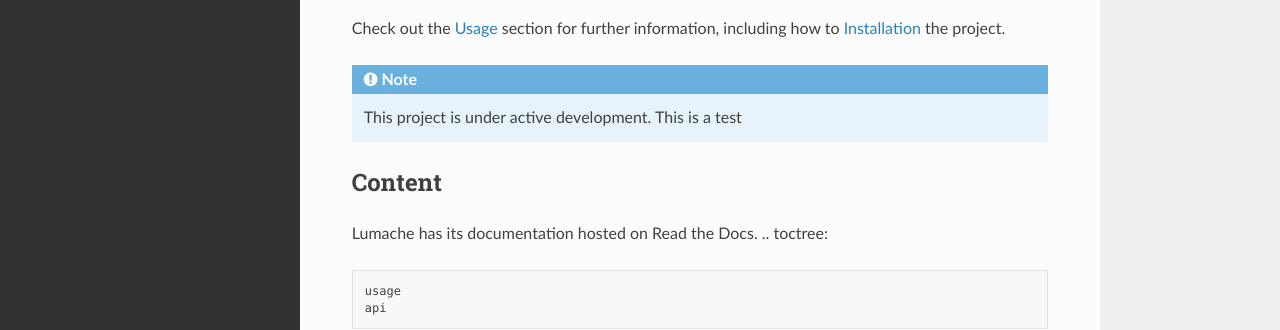
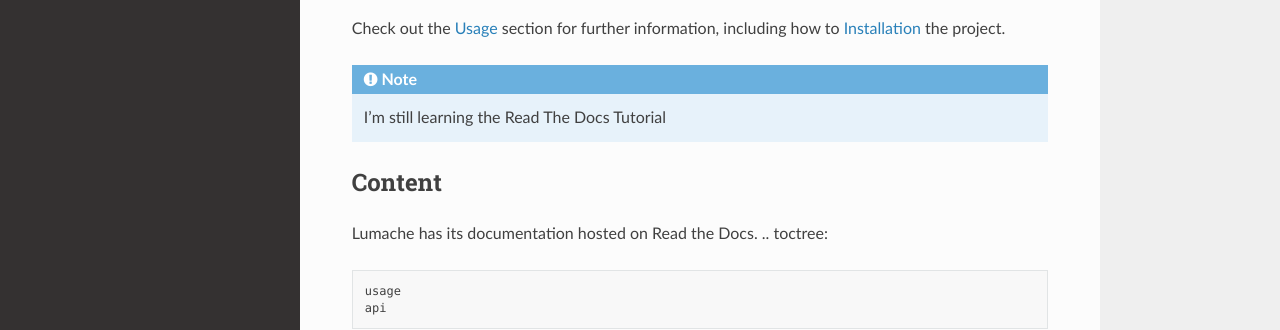
Before and after one commit to Aamosh12/RTD-Tutorial, a Sphinx documentation site: the page built from docs/source/index.rst, in a window 1280 px wide. Shown: the part 239-569 px from the top of the page. Built offline with Sphinx 7.4.7 and the Read the Docs theme 2.0.0, drawn with Linux system fonts in a browser that asks for light colours.

Commit message:
Update index.rst

```diff
--- a/docs/source/index.rst
+++ b/docs/source/index.rst
@@ -11,8 +11,7 @@ how to :ref:`installation` the project.
 
 .. note::
 
-   This project is under active development.
-   This is a test
+   I'm still learning the Read The Docs Tutorial
 
 Content
 --------
```
